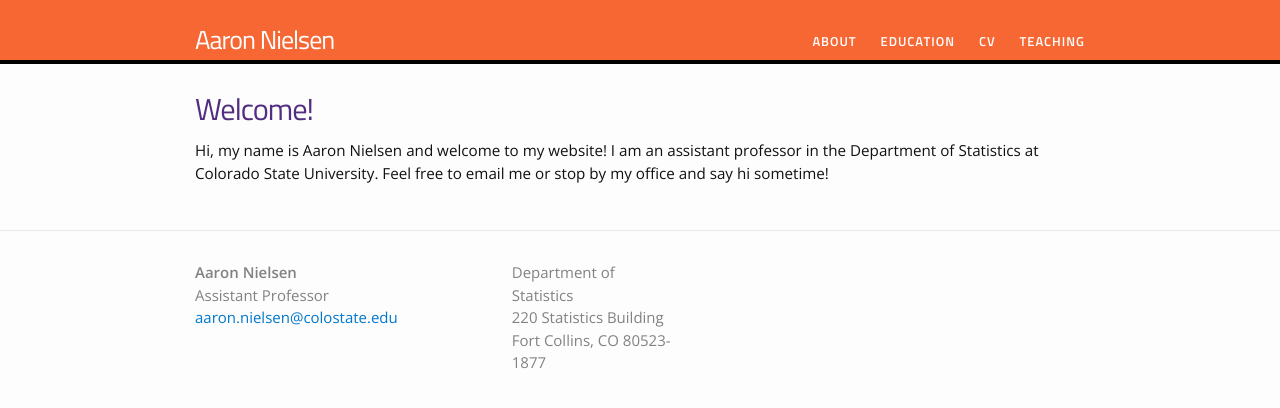
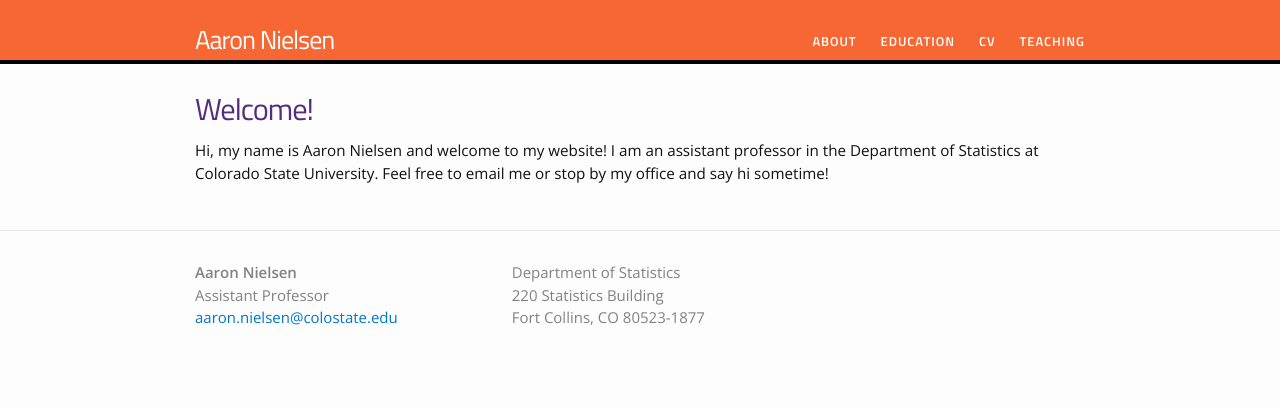
Before and after one commit to aaron-nielsen/aaron-nielsen.github.io, a Jekyll site: the page built from index.html, in a window 1280 px wide. Shown: the top 408 px of the page. Built offline with Jekyll 4.4.1, drawn with Linux system fonts in a browser that asks for light colours.

Commit message:
Update _layout.scss

```diff
--- a/_sass/_layout.scss
+++ b/_sass/_layout.scss
@@ -108,8 +108,8 @@
 }
 
 .footer-col-2 {
-    width: -webkit-calc(20% - (#{$spacing-unit} / 2));
-    width:         calc(20% - (#{$spacing-unit} / 2));
+    width: -webkit-calc(35% - (#{$spacing-unit} / 2));
+    width:         calc(35% - (#{$spacing-unit} / 2));
 }
 
 .footer-col-3 {
```
